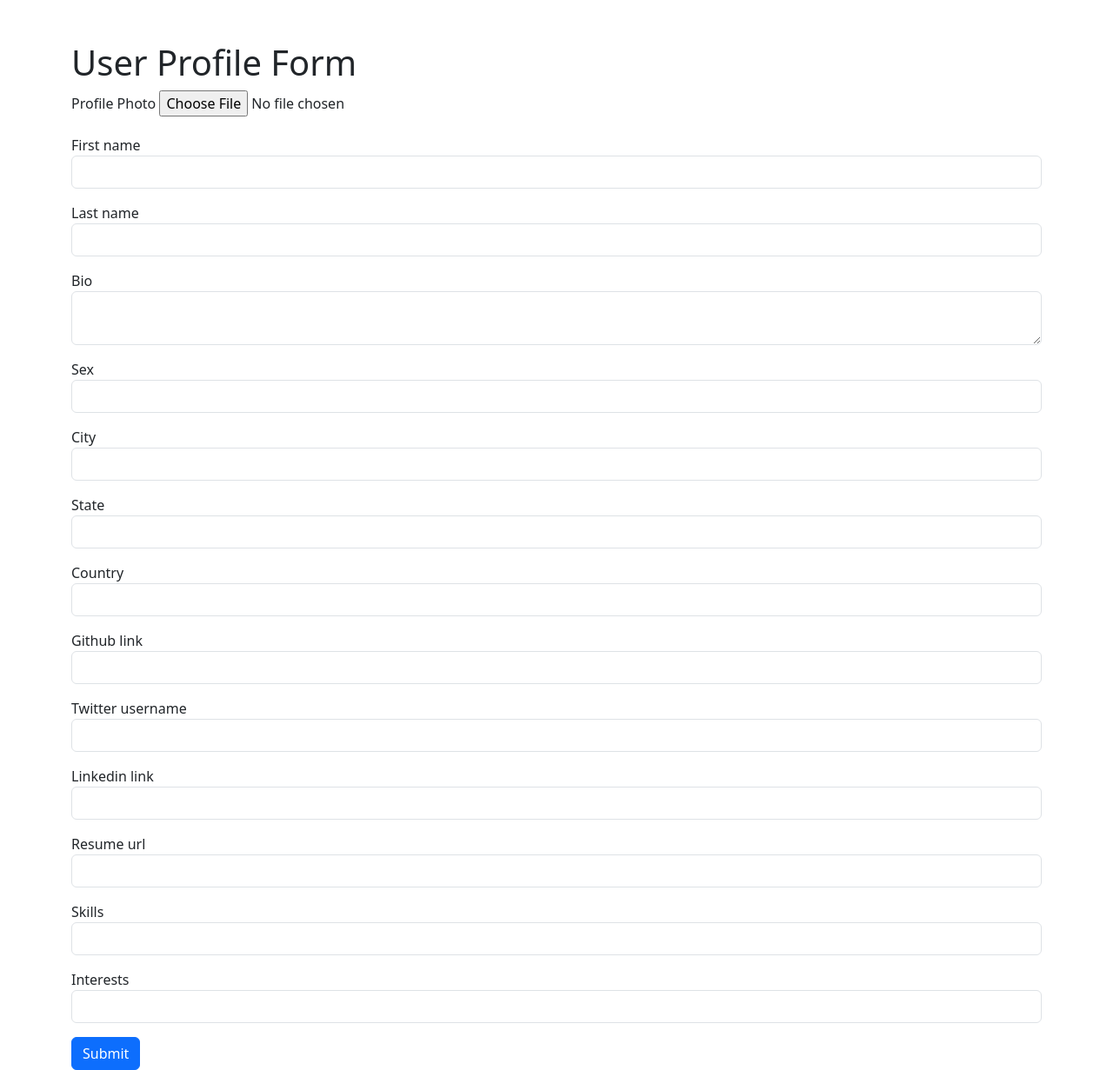
After one commit to ABDULLAHG87/SE-Companion, a Flask app: template apps/templates/profile.html in a window 1280 px wide. The commit adds this page. Shown: the whole page at 87% size. Run offline with Flask 3, Linux system fonts and the light colour scheme; the template is opened without the code that fills it, so the values that code supplies are empty, except form fields; form fields are guessed from the names that the template uses.

Commit message:
FEAT: add the user profile form features

```diff
--- a/app.py
+++ b/app.py
@@ -2,11 +2,12 @@ import os
 from flask import Flask, render_template, redirect, url_for, flash, request
 from flask_session import Session
 from flask_login import LoginManager, login_user, UserMixin
-from secompanion.apps.forms import LoginForm, RegistrationForm
+from secompanion.apps.forms import LoginForm, RegistrationForm, ProfileForm
 from secompanion.apps.models import User, db
 from flask_migrate import Migrate
 from flask_mail import Mail, Message  # Import necessary modules
 from secompanion.apps.forms import ForgotPasswordForm
+from werkzeug.utils import secure_filename
 import secrets
 import string
 
@@ -21,10 +22,16 @@ app.config['MAIL_SERVER'] = 'smtp.gmail.com'
 app.config['MAIL_PORT'] = 587
 app.config['MAIL_USE_TLS'] = True
 app.config['MAIL_USE_SSL'] = True
-app.config['MAIL_USERNAME'] = 'hakeemabdullah87@gmail.com'  # Update with your Gmail address
-app.config['MAIL_PASSWORD'] = 'abdul4prof87'  # Update with your Gmail app password or account password if less secure apps are enabled
+# Update with your Gmail address
+app.config['MAIL_USERNAME'] = 'hakeemabdullah87@gmail.com'
+# Update with your Gmail app password or account password if less secure apps
+app.config['MAIL_PASSWORD'] = 'abdul4prof87'
+mail = Mail(app)  # Initialize Flask-Mail
 
-mail = Mail(app)  # Initialize Flask-Mail
+# Configure upload folder and allowed extensions
+UPLOAD_FOLDER = 'uploads'
+ALLOWED_EXTENSIONS = {'png', 'jpg', 'jpeg'}
+app.config['UPLOAD_FOLDER'] = UPLOAD_FOLDER
 
 app.config['SECRET_KEY'] = b'8\xc6\xef\xd8\x82\xf86\xe5R\x10\xb3\x9f\xb8k\xf0{\x88-\xc4\xde\x8eQ\x05;'
 basedir = os.path.abspath(os.path.dirname(__file__))
@@ -100,7 +107,8 @@ def register():
             db.session.add(new_user)
             db.session.commit()
             flash('Your account has been created successfully!', 'success')
-            return redirect(url_for('login'))  # Redirect to the login page after successful registration
+            # Redirect to the login page after successful registration
+            return redirect(url_for('login'))
     return render_template('register.html', form=form)
 
 
@@ -108,6 +116,40 @@ def register():
 def dashboard():
     return render_template('dashboard.html')
 
+@app.route('/profile', methods=['GET', 'POST'])
+def profile():
+    form = ProfileForm()
+    if form.validate_on_submit():
+        # Handle file upload
+        if form.photo.data:
+            filename = secure_filename(form.photo.data.filename)
+            form.photo.data.save(os.path.join(app.config['UPLOAD_FOLDER'], filename))
+            flash('Photo uploaded successfully!', 'success')
+        else:
+            # Generate default avatar using first letters of first and last name
+            default_avatar_filename = '{}{}.png'.format(form.first_name.data[0], form.last_name.data[0])
+            default_avatar_path = os.path.join(app.config['UPLOAD_FOLDER'], default_avatar_filename)
+            # Check if default avatar already exists
+            if not os.path.exists(default_avatar_path):
+                # Generate and save default avatar
+                # Here's a simple example using PIL:
+                from PIL import Image, ImageDraw, ImageFont
+                avatar_size = (100, 100)
+                default_avatar = Image.new('RGB', avatar_size, color='white')
+                draw = ImageDraw.Draw(default_avatar)
+                font = ImageFont.load_default()
+                draw.text((25, 25), '{}{}'.format(form.first_name.data[0], form.last_name.data[0]), fill='black', font=font)
+                os.makedirs(app.config['UPLOAD_FOLDER'], exist_ok=True)  # Create uploads directory if it doesn't exist
+                default_avatar.save(default_avatar_path)
+                flash('Default avatar created!', 'info')
+    if form.validate_on_submit():
+        # Here you would typically process the form data, save it to a database, etc.
+        # For demonstration purposes, let's just print the form data.
+        print("Form data:", form.data)
+        return redirect(url_for('index'))
+    return render_template('profile.html', form=form)
+
+
 
 if __name__ == '__main__':
     app.run(debug=True)
--- a/apps/templates/dashboard.html
+++ b/apps/templates/dashboard.html
@@ -137,7 +137,7 @@
                     </a>
                 </li>
                 <li class="nav-item">
-                    <a class="nav-link" href="#" title="Profile">
+                    <a class="nav-link" href="/profile" title="Profile">
                         <i class="fas fa-user navbar-icon"></i> <!-- User Icon -->
                     </a>
                 </li>
@@ -180,7 +180,7 @@
                     </a>
                 </li>
                 <li class="nav-item">
-                    <a class="nav-link" href="#" title="Profile">
+                    <a class="nav-link" href="/profile" title="Profile">
                         <i class="fas fa-user navbar-icon"></i> <!-- User Icon -->
                         <span class="d-inline d-md-none">Profile</span>
                     </a>
--- /dev/null
+++ b/apps/templates/profile.html
@@ -0,0 +1,63 @@
+<!DOCTYPE html>
+<html lang="en">
+<head>
+    <meta charset="UTF-8">
+    <meta name="viewport" content="width=device-width, initial-scale=1.0">
+    <title>User Profile Form</title>
+    <link rel="stylesheet" href="{{ url_for('static', filename='style.css') }}">
+    <link href="https://cdn.jsdelivr.net/npm/bootstrap@5.3.0-alpha1/dist/css/bootstrap.min.css" rel="stylesheet">
+</head>
+<body>
+    <div class="container">
+        <h1 class="mt-5">User Profile Form</h1>
+        <form method="POST" action="{{ url_for('profile') }}">
+            {{ form.hidden_tag() }}
+            <div class="mb-3">
+                <label for="photo" class="form-label">Profile Photo</label>
+                <input type="file" class="form-control-file" id="photo" name="photo">
+            </div>
+            <div class="mb-3">
+                {{ form.first_name.label }} {{ form.first_name(class="form-control") }}
+            </div>
+            <div class="mb-3">
+                {{ form.last_name.label }} {{ form.last_name(class="form-control") }}
+            </div>
+            <div class="mb-3">
+                {{ form.bio.label }} {{ form.bio(class="form-control") }}
+            </div>
+            <div class="mb-3">
+                {{ form.sex.label }} {{ form.sex(class="form-control") }}
+            </div>
+            <div class="mb-3">
+                {{ form.city.label }} {{ form.city(class="form-control") }}
+            </div>
+            <div class="mb-3">
+                {{ form.state.label }} {{ form.state(class="form-control") }}
+            </div>
+            <div class="mb-3">
+                {{ form.country.label }} {{ form.country(class="form-control") }}
+            </div>
+            <div class="mb-3">
+                {{ form.github_link.label }} {{ form.github_link(class="form-control") }}
+            </div>
+            <div class="mb-3">
+                {{ form.twitter_username.label }} {{ form.twitter_username(class="form-control") }}
+            </div>
+            <div class="mb-3">
+                {{ form.linkedin_link.label }} {{ form.linkedin_link(class="form-control") }}
+            </div>
+            <div class="mb-3">
+                {{ form.resume_url.label }} {{ form.resume_url(class="form-control") }}
+            </div>
+            <div class="mb-3">
+                {{ form.skills.label }} {{ form.skills(class="form-control") }}
+            </div>
+            <div class="mb-3">
+                {{ form.interests.label }} {{ form.interests(class="form-control") }}
+            </div>
+            <button type="submit" class="btn btn-primary">Submit</button>
+        </form>
+    </div>
+    <script src="https://cdn.jsdelivr.net/npm/bootstrap@5.3.0-alpha1/dist/js/bootstrap.bundle.min.js"></script>
+</body>
+</html>
```
Also changed, not shown: apps/forms.py (+20 -2 lines), apps/templates/resources.html (added), 1 other file.
